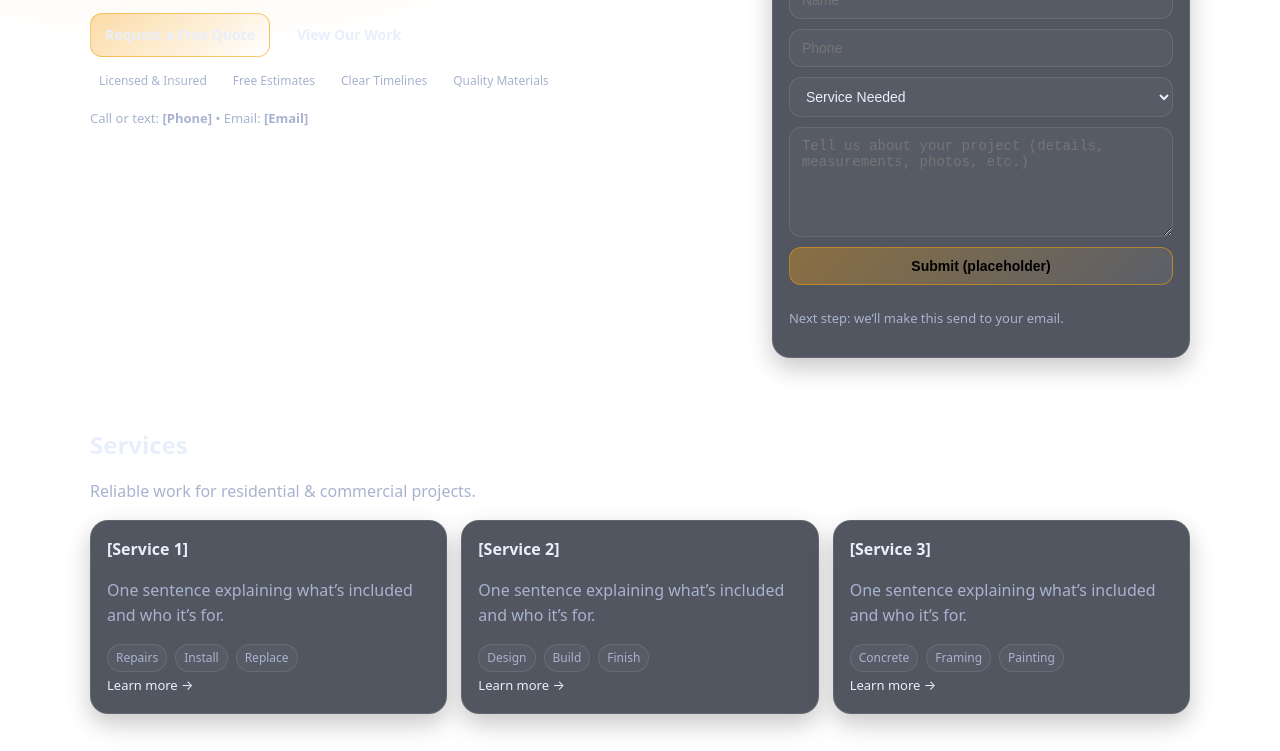
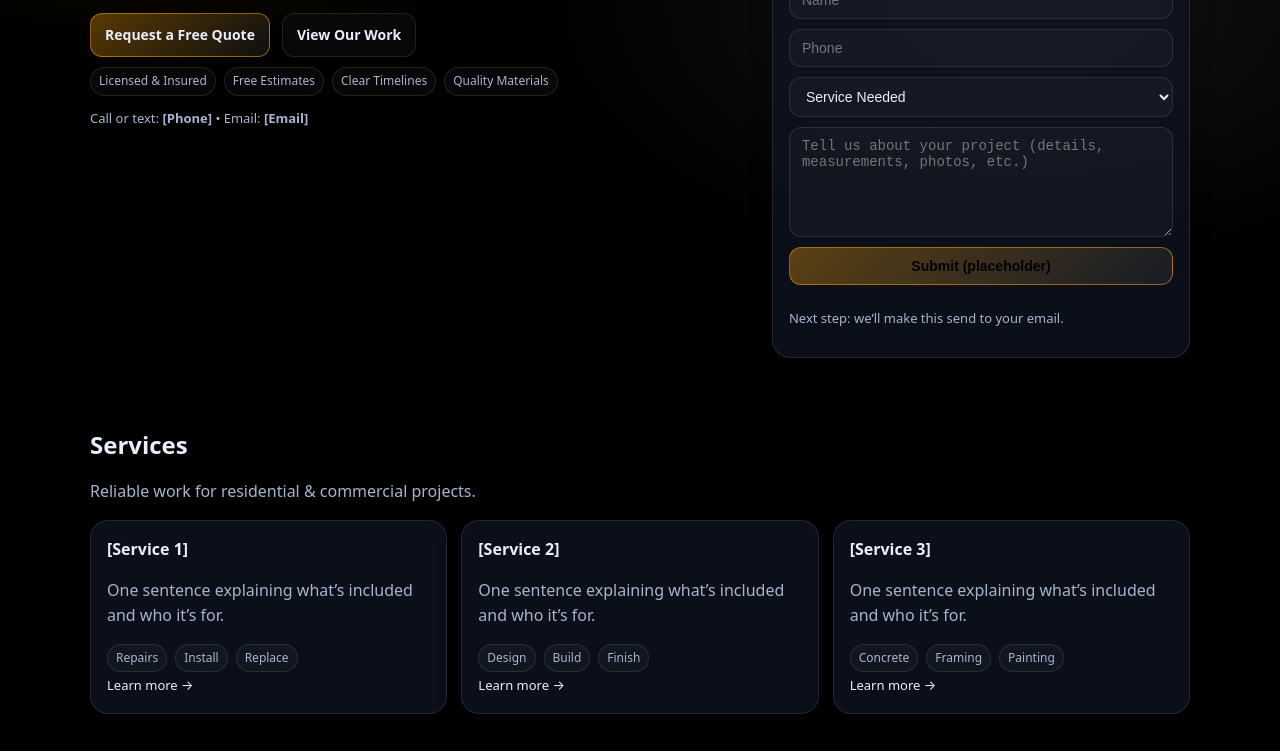
Before and after one commit to sheriloye/jalswebsite, a plain HTML site: page index.html in a window 1280 px wide. Shown: the part 340-1091 px from the top of the page. Drawn offline with Linux system fonts and the light colour scheme.

Commit message:
background changr to black

```diff
--- a/styles.css
+++ b/styles.css
@@ -1,5 +1,5 @@
 :root{
-  --bg:#ffffff;
+  --bg:#000000;
   --card:#0f1623;
   --text:#e9eefb;
   --muted:#a8b3cf;
```
